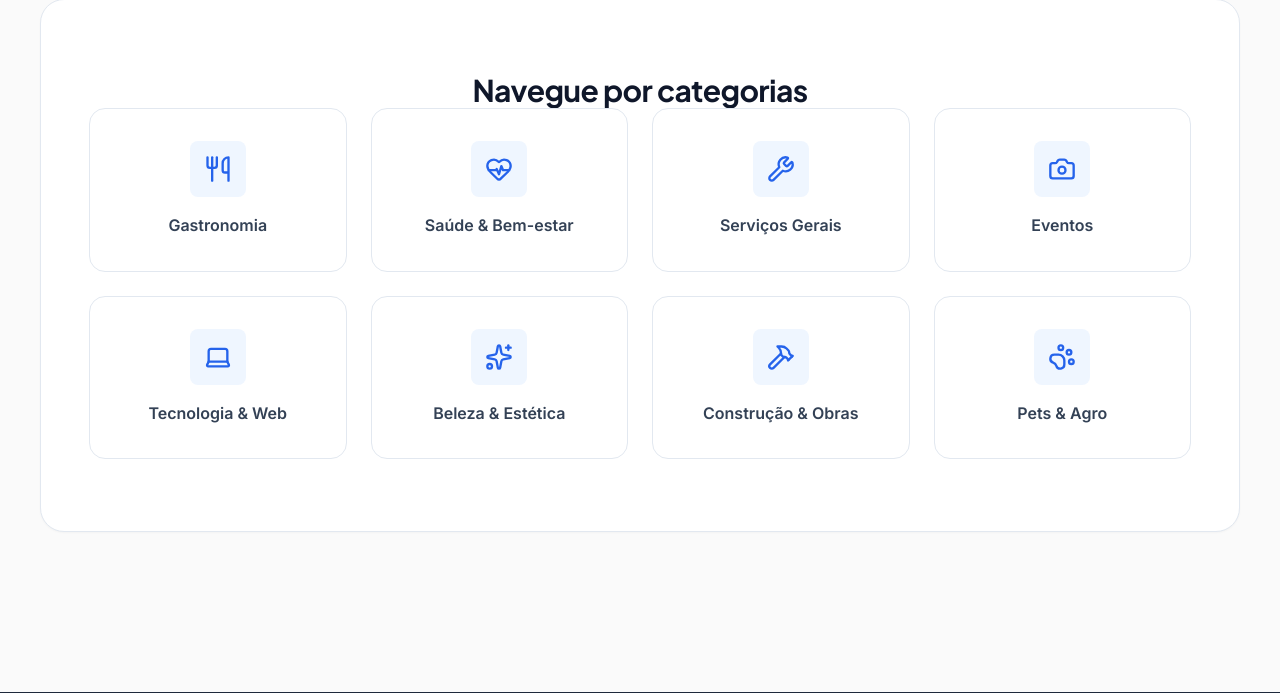
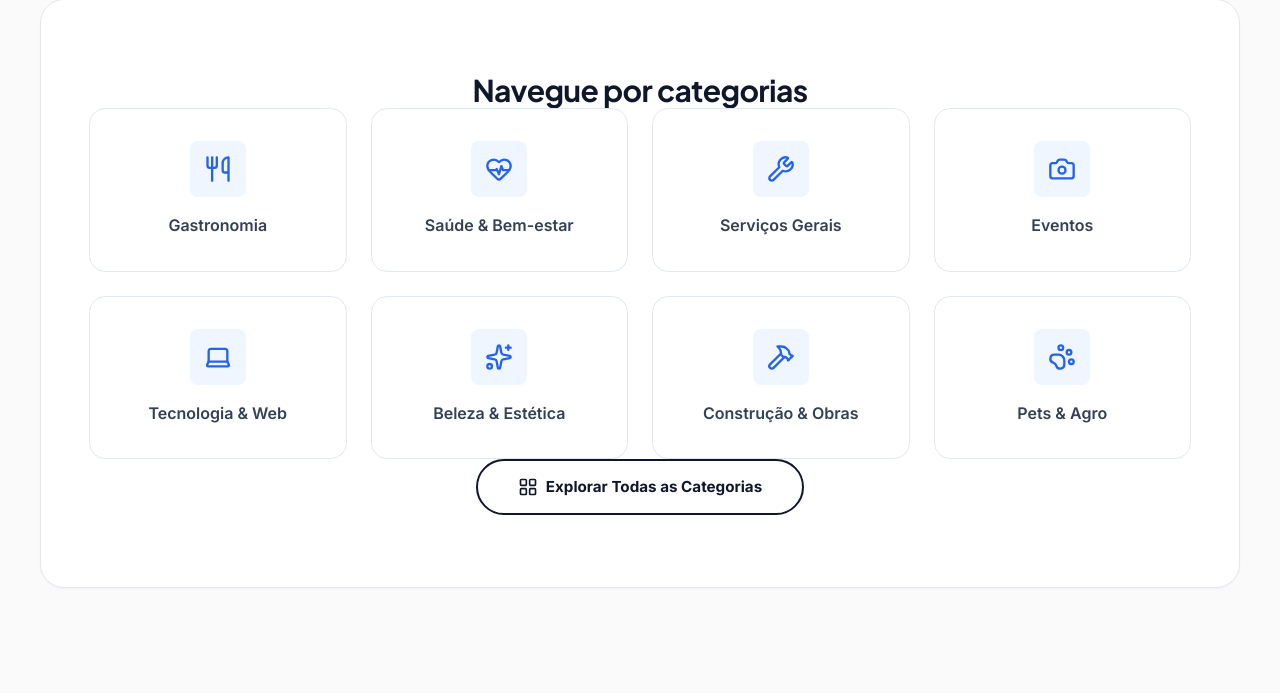
Before and after one commit to tuumwebcom-blip/oqueprocura, a Flask app: page / in a window 1280 px wide. Shown: the part 1230-1923 px from the top of the page. Run offline with Flask 3, Linux system fonts and the light colour scheme; data that the repository does not hold is empty.

Commit message:
feat(ux): adicionar botão Explorar Todas as Categorias na tela inicial

```diff
--- a/templates/index.html
+++ b/templates/index.html
@@ -114,6 +114,11 @@
             <span class="font-semibold text-text-dark">Pets & Agro</span>
           </div>
         </div>
+        <div class="flex justify-center mt-8">
+          <a href="search.html" class="btn" style="background: white; color: var(--color-primary); border: 2px solid var(--color-primary); padding: 0.85rem 2.5rem; font-weight: bold; border-radius: 999px; transition: all 0.3s ease; display: inline-flex; align-items: center; gap: 0.5rem;" onmouseover="this.style.background='var(--color-primary)'; this.style.color='white';" onmouseout="this.style.background='white'; this.style.color='var(--color-primary)';">
+            <i data-lucide="layout-grid" class="w-5 h-5"></i> Explorar Todas as Categorias
+          </a>
+        </div>
       </div>
     </section>
   </main>
```
